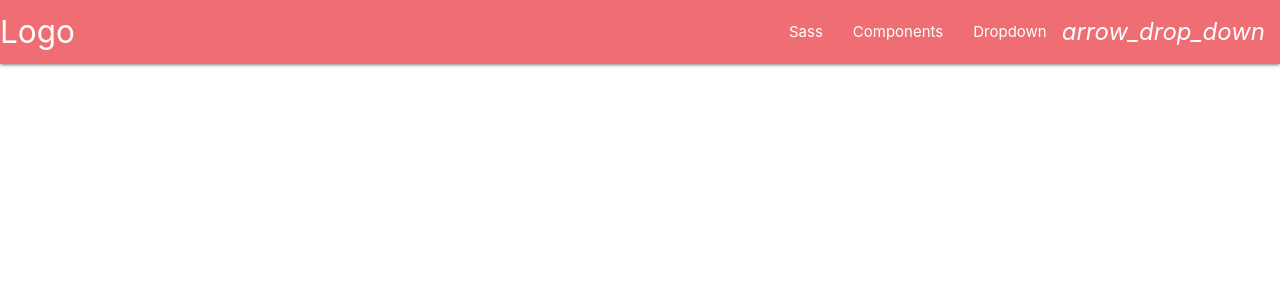
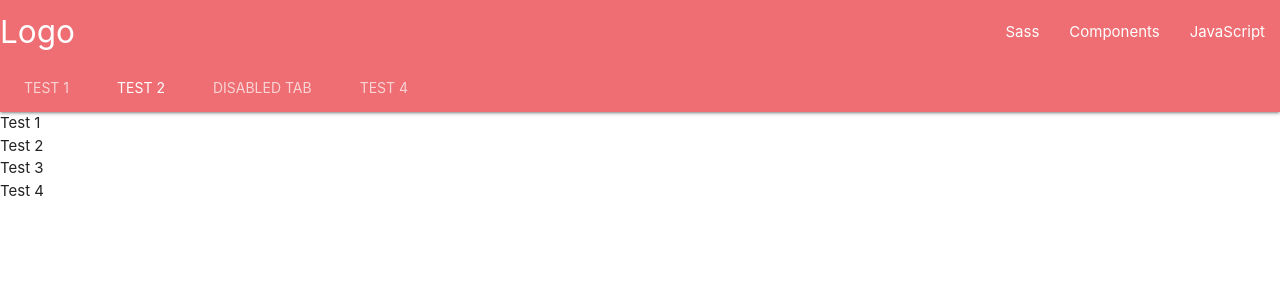
Before and after one commit to LuizMarcello/controleBentley, a Laravel app: page / in a window 1280 px wide. Shown: the top 300 px of the page. Run offline with Laravel 8, Linux system fonts and the light colour scheme; some libraries are stand-ins or nearby versions.

Commit message:
03.12.2020_17:04hs

```diff
--- a/resources/views/home.blade.php
+++ b/resources/views/home.blade.php
@@ -15,25 +15,36 @@
     </head>
 
     <body>
-        <!-- Dropdown Structure -->
-<ul id="dropdown1" class="dropdown-content">
-    <li><a href="/clientes">clientes</a></li>
-    <li><a href="/distribuidores">distribuidores</a></li>
-    <li><a href="/modens">modens</a></li>
-    <li><a href="/tecnicos">tecnicos</a></li>
-  </ul>
-  <nav>
+        <nav class="nav-extended">
             <div class="nav-wrapper">
-      <a href="#!" class="brand-logo">Logo</a>
-      <ul class="right hide-on-med-and-down">
+              <a href="#" class="brand-logo">Logo</a>
+              <a href="#" data-target="mobile-demo" class="sidenav-trigger"><i class="material-icons">menu</i></a>
+              <ul id="nav-mobile" class="right hide-on-med-and-down">
                 <li><a href="sass.html">Sass</a></li>
                 <li><a href="badges.html">Components</a></li>
-        <!-- Dropdown Trigger -->
-        <li><a class="dropdown-trigger" href="#!" data-target="dropdown1">Dropdown<i class="material-icons right">arrow_drop_down</i></a></li>
+                <li><a href="collapsible.html">JavaScript</a></li>
+              </ul>
+            </div>
+            <div class="nav-content">
+              <ul class="tabs tabs-transparent">
+                <li class="tab"><a href="#test1">Test 1</a></li>
+                <li class="tab"><a class="active" href="#test2">Test 2</a></li>
+                <li class="tab disabled"><a href="#test3">Disabled Tab</a></li>
+                <li class="tab"><a href="#test4">Test 4</a></li>
               </ul>
             </div>
           </nav>
 
+          <ul class="sidenav" id="mobile-demo">
+            <li><a href="sass.html">Sass</a></li>
+            <li><a href="badges.html">Components</a></li>
+            <li><a href="collapsible.html">JavaScript</a></li>
+          </ul>
+
+          <div id="test1" class="col s12">Test 1</div>
+          <div id="test2" class="col s12">Test 2</div>
+          <div id="test3" class="col s12">Test 3</div>
+          <div id="test4" class="col s12">Test 4</div>
       <!--JavaScript at end of body for optimized loading-->
       <script src="https://cdnjs.cloudflare.com/ajax/libs/materialize/1.0.0/js/materialize.min.js"></script>
       <script type="text/javascript">
--- a/routes/web.php
+++ b/routes/web.php
@@ -32,3 +32,7 @@ Route::get('/tecnicos', function () {
 Route::get('/modens', function () {
     return view('modens');
 });
+
+Route::get('/designacao', function () {
+    return view('designacao');
+});
```
Also changed, not shown: resources/views/controleBentley/designacao.blade.php (added). Lines whose indentation alone changed are shown as unchanged.
